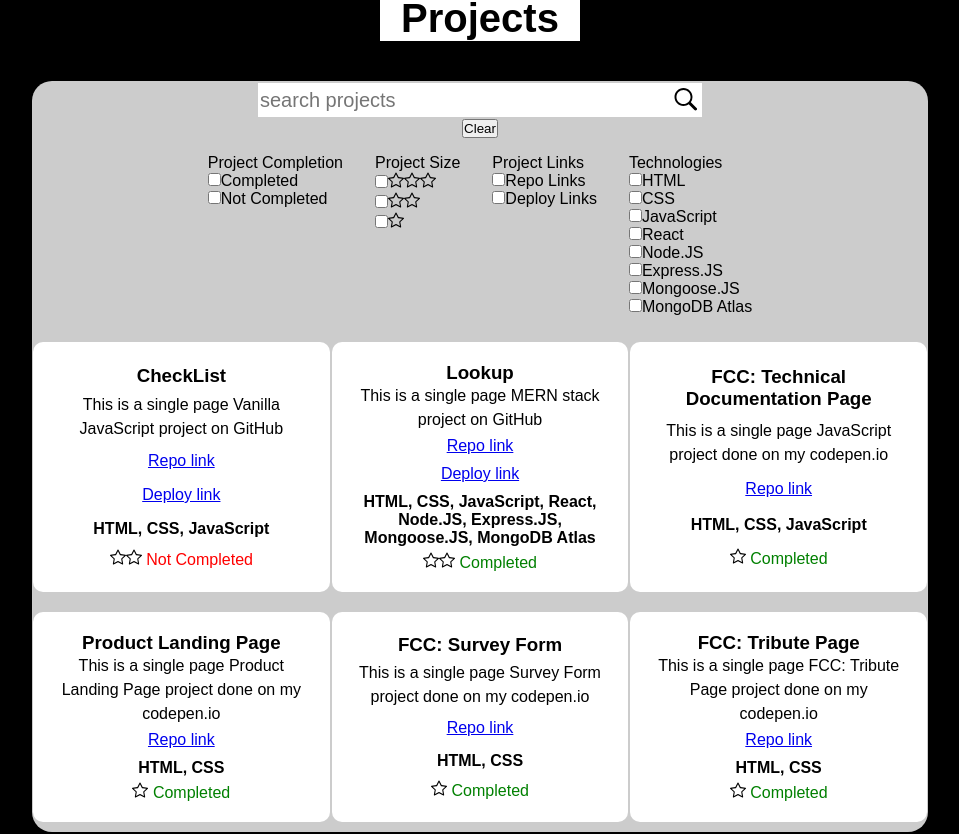
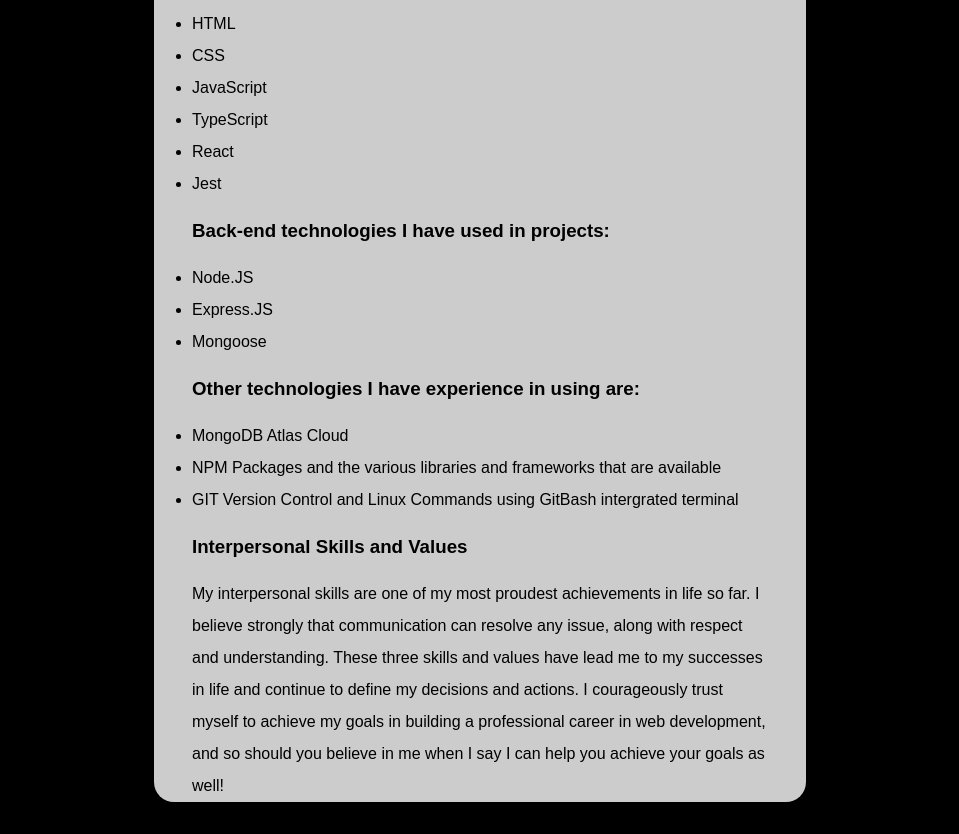
Before and after one commit to haheha24/portfolio, a React (Create React App) app in the folder client/: page / in a window 1280 px wide. Shown: the part 1204-2038 px from the top of the page, without its empty margins (160-1119 px from the left). Built offline with nearby package versions, Linux system fonts and the light colour scheme.

Commit message:
added unstyled content - WIP

```diff
--- a/client/src/components/main/pages/about/About.tsx
+++ b/client/src/components/main/pages/about/About.tsx
@@ -6,20 +6,64 @@ export type IhomeSubtitle = {
 };
 
 const About = () => {
-
+  const introduction =
+    "Hey! I'm Adrian Cristallo, a Front-End Developer with a passion for making websites and coding. Looking for opportunities of work in web development while I study a Bachelor of Information Technology :). I've also completed a Bachelor of Arts, majoring in sociology and history. So I guess you could say I really like learning! On the side I enjoy a little bit of gardening and landscaping. Creativity is my outlet and enjoyment in life.";
   return (
     <div className="about-grid">
       <div id="aboutLink" className="about-container">
         <section id="aboutMe" className="about-section">
           <h2 className="about-subtitle">About Me</h2>
+          <p className="about-paragraph">{introduction}</p>
+          <h3 className="about-subtitle">
+            My technical skills I use for web development are:
+          </h3>
           <p className="about-paragraph">
-            Hey! I’m Adrian Cristallo, a Front-End Developer with a passion for
-            making websites and coding. Looking for opportunities while I study
-            a Bachelor of Information Technology :). I’ve also completed a
-            Bachelor of Arts, majoring in sociology and history. So I guess
-            you could say I really like learning! On the side I enjoy a little
-            bit of gardening and landscaping. Creativity is my outlet and
-            enjoyment in life.
+            <ul>
+              <li>HTML</li>
+              <li>CSS</li>
+              <li>JavaScript</li>
+              <li>TypeScript</li>
+              <li>React</li>
+              <li>Jest</li>
+            </ul>
+          </p>
+          <h3 className="about-subtitle">
+            {" "}
+            Back-end technologies I have used in projects:
+          </h3>
+          <p className="about-paragraph">
+            <ul>
+              <li>Node.JS</li>
+              <li>Express.JS</li>
+              <li>Mongoose</li>
+            </ul>
+          </p>
+          <h3 className="about-subtitle">
+            Other technologies I have experience in using are:
+          </h3>
+          <p className="about-paragraph">
+            <ul>
+              <li>MongoDB Atlas Cloud</li>
+              <li>
+                NPM Packages and the various libraries and frameworks that are
+                available
+              </li>
+              <li>
+                GIT Version Control and Linux Commands using GitBash intergrated
+                terminal
+              </li>
+            </ul>
+          </p>
+          <h3 className="about-subtitle">Interpersonal Skills and Values</h3>
+          <p className="about-paragraph">
+            My interpersonal skills are one of my most proudest achievements in
+            life so far. I believe strongly that communication can resolve any
+            issue, along with respect and understanding. These three skills and
+            values have lead me to my successes in life and continue to define
+            my decisions and actions. I courageously trust myself to achieve my
+            goals in building a professional career in web development, and so
+            should you believe in me when I say I can help you achieve your
+            goals as well!
           </p>
         </section>
       </div>
```
